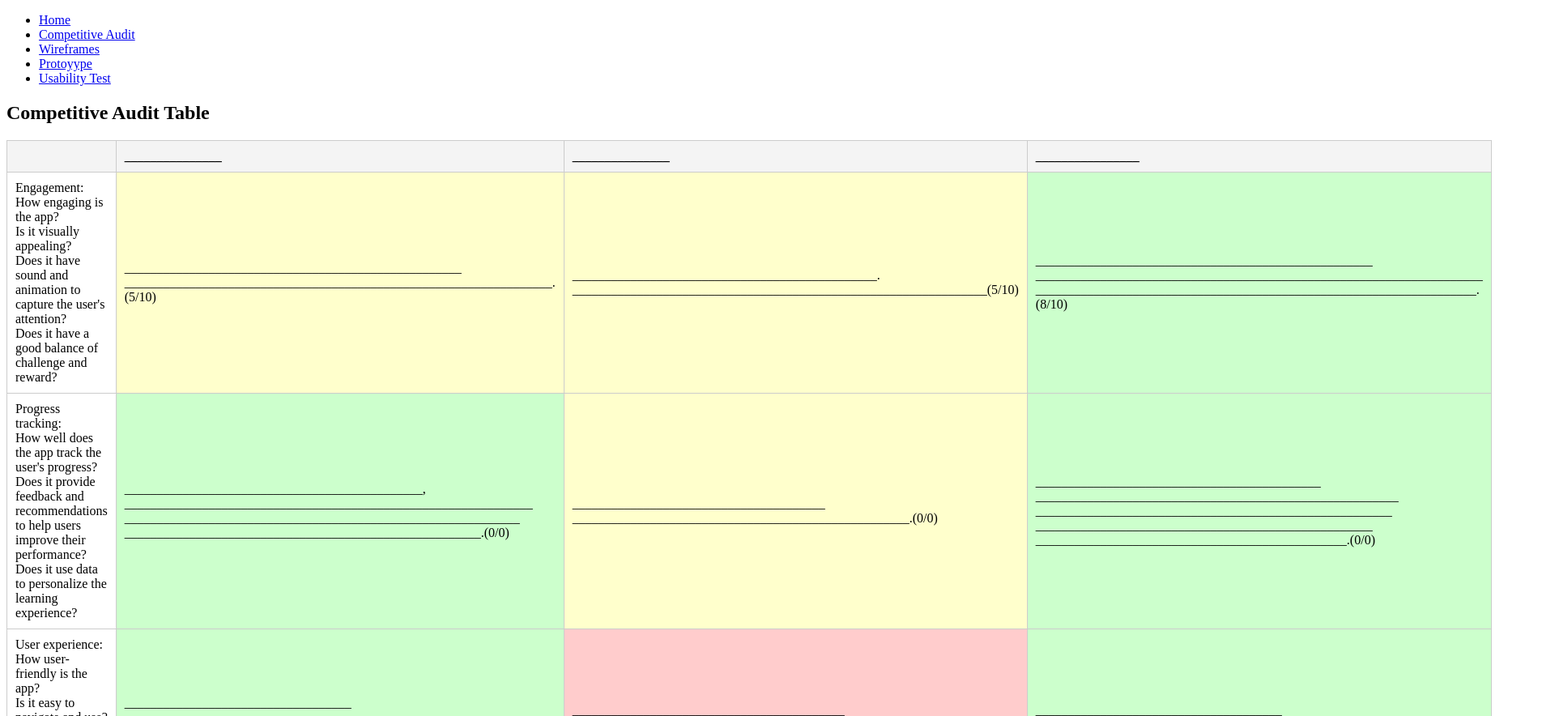
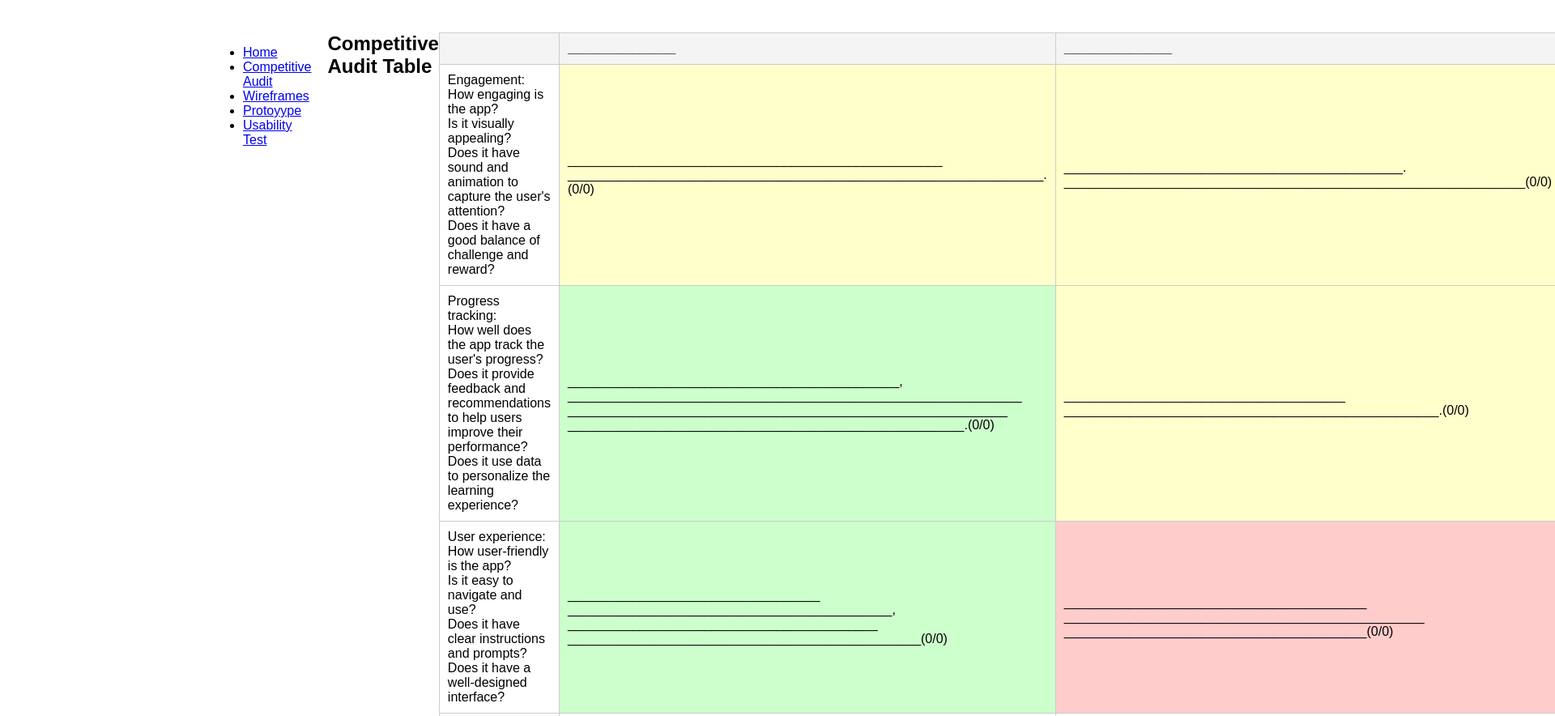
Before and after one commit to KenPowerClassroom/ixd-project-2024-Yuliia79Antonova, a plain HTML site: page Competitive.html in a window 1280 px wide. Shown: the top 884 px of the page at 81% size, 1920 px wide, since content can reach past the window. Drawn offline with Linux system fonts and the light colour scheme.

Commit message:
Left edge Competitive.html

```diff
--- a/Competitive.html
+++ b/Competitive.html
@@ -3,6 +3,21 @@
 <link rel="index" href="./Competitive.html"  />
 <html>
 <style>
+   body {
+    font-family: Arial, sans-serif;
+    margin: 0;
+    padding: 20px;
+    display: flex;
+  }
+  .container {
+    max-width: 800px;
+    margin: auto;
+    display: flex;
+  }
+  .left-sidebar {
+    width: 200px;
+    padding: 20px;
+  }
    table {
       width: 100%;
       border-collapse: collapse;
@@ -56,12 +71,12 @@
                  Does it have sound and animation to capture the user's attention?<br>
                  Does it have a good balance of challenge and reward?</td>
             <td class="medium-score">____________________________________________________ <br>
-                __________________________________________________________________.(5/10)</td>
+                __________________________________________________________________.(0/0)</td>
             <td class="medium-score">_______________________________________________. <br>
-                ________________________________________________________________(5/10)</td>
+                ________________________________________________________________(0/0)</td>
             <td class="high-score">____________________________________________________ <br>
                 _____________________________________________________________________ <br>
-                ____________________________________________________________________. (8/10)</td>
+                ____________________________________________________________________. (0/0)</td>
           </tr>
           <tr>
             <td>Progress tracking: <br>
```
